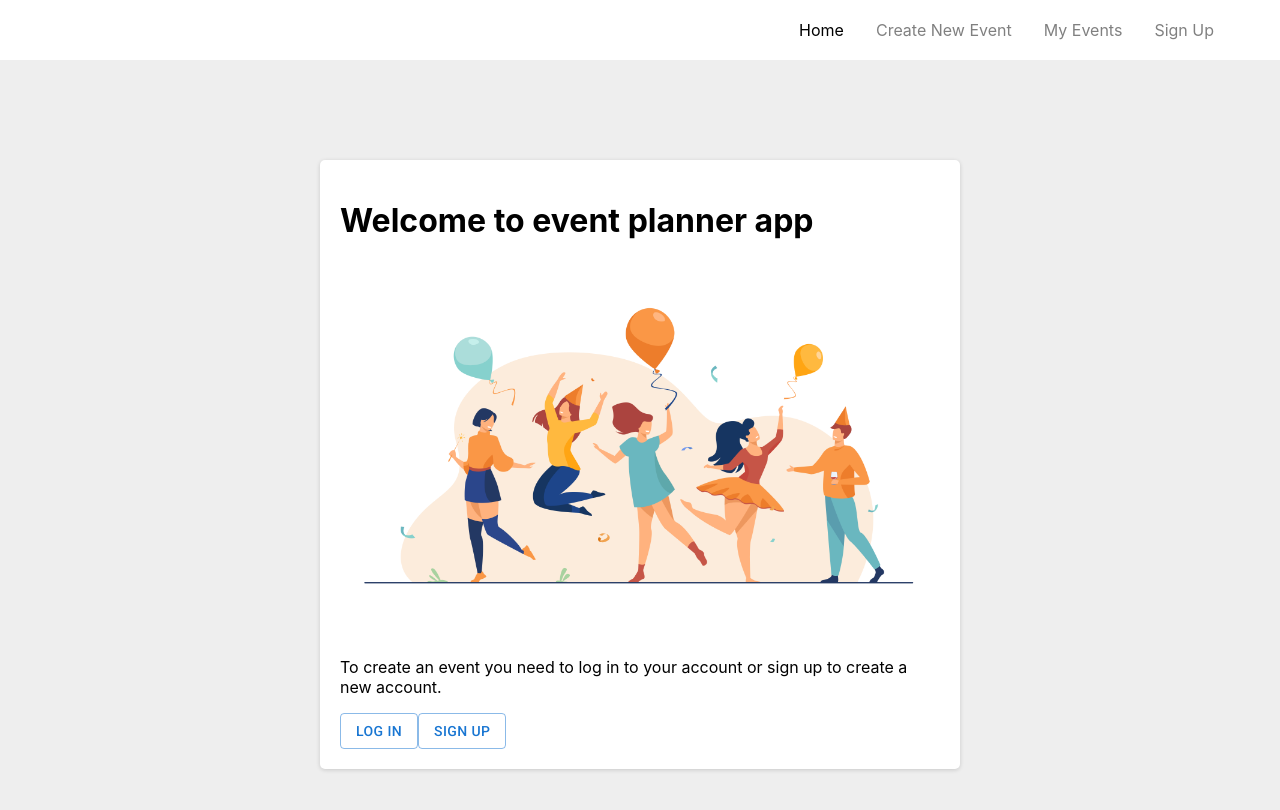
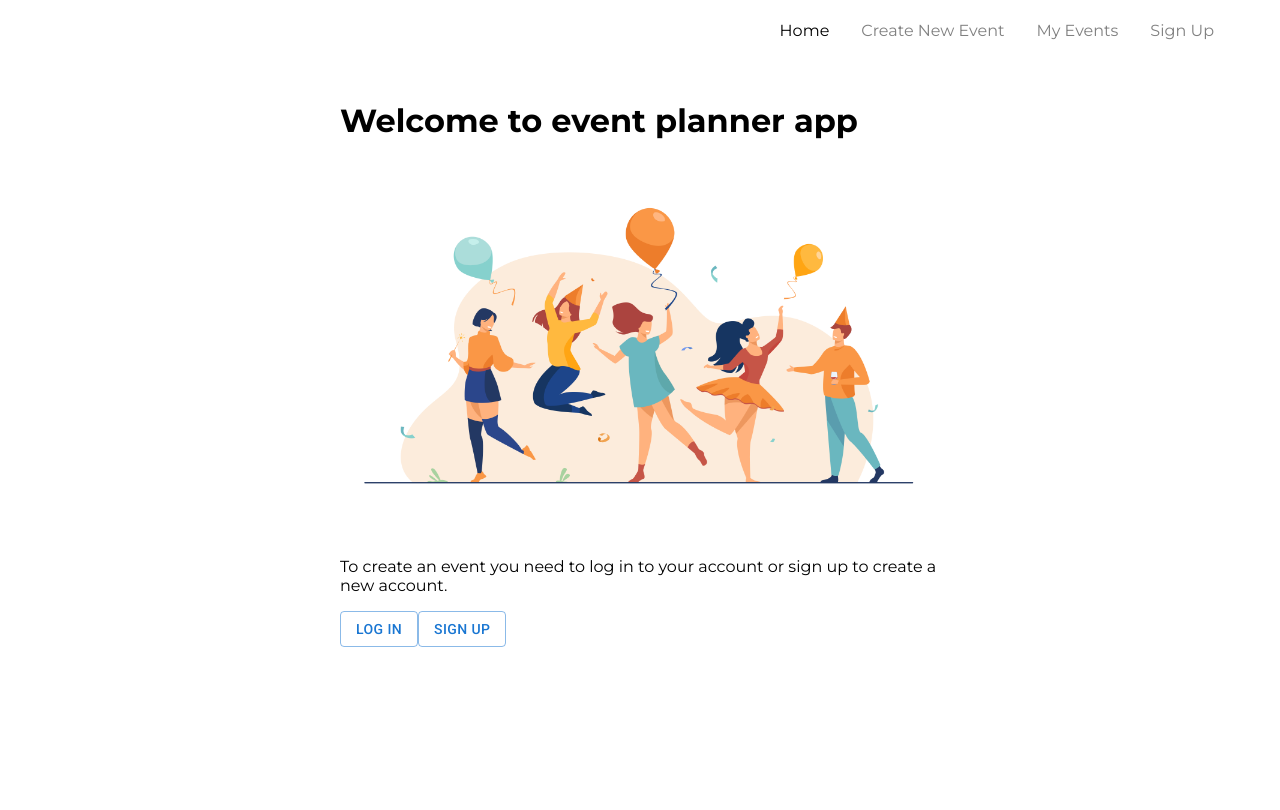
Before and after one commit to mistscale/final-project, a React (Create React App) app in the folder frontend/: page / in a window 1280 px wide. Shown: the top 810 px of the page. Built offline with nearby package versions, Linux system fonts and the light colour scheme.

Commit message:
change container style

```diff
--- a/frontend/src/index.css
+++ b/frontend/src/index.css
@@ -1,16 +1,9 @@
+@import url('https://fonts.googleapis.com/css2?family=Montserrat:ital,wght@0,300;0,400;0,500;0,600;0,700;0,800;1,300;1,400;1,500;1,600;1,700;1,800&display=swap');
+
 body {
 	margin: 0;
-	font-family: -apple-system, BlinkMacSystemFont, 'Segoe UI', 'Roboto', 'Oxygen',
-		'Ubuntu', 'Cantarell', 'Fira Sans', 'Droid Sans', 'Helvetica Neue',
-		sans-serif;
-	-webkit-font-smoothing: antialiased;
-	-moz-osx-font-smoothing: grayscale;
-	background-color: #eeeeee;
-}
-
-code {
-	font-family: source-code-pro, Menlo, Monaco, Consolas, 'Courier New',
-		monospace;
+	font-family: 'Montserrat', sans-serif;
+	background-color: #fff;
 }
 
 form {
@@ -22,11 +15,9 @@
 .container {
 	width: 80%;
 	max-width: 600px;
-	margin: 100px auto;
+	margin: auto;
 	background-color: #fff;
 	padding: 20px;
-	border-radius: 5px;
-	box-shadow: rgba(0, 0, 0, 0.16) 0px 1px 4px;
 }
 
 .illustration {
```
